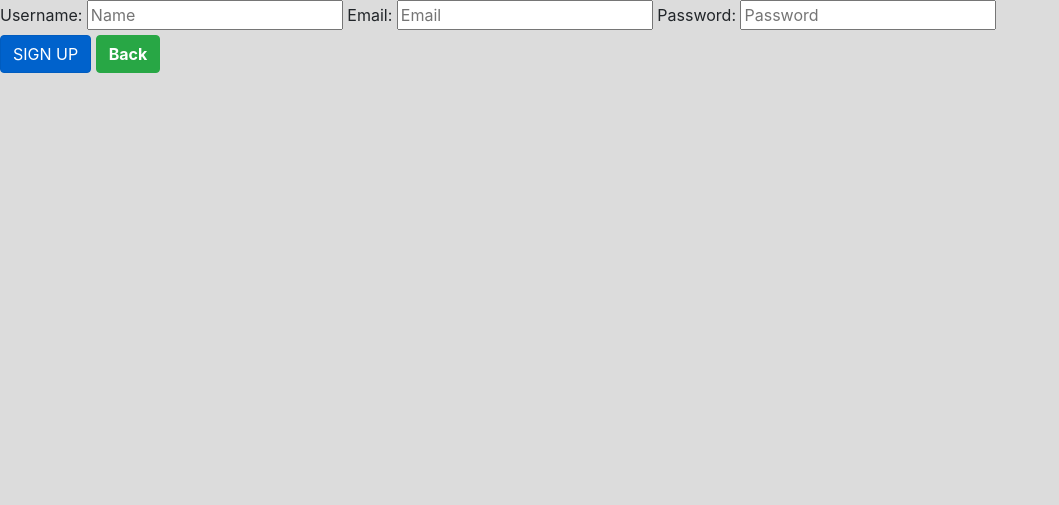
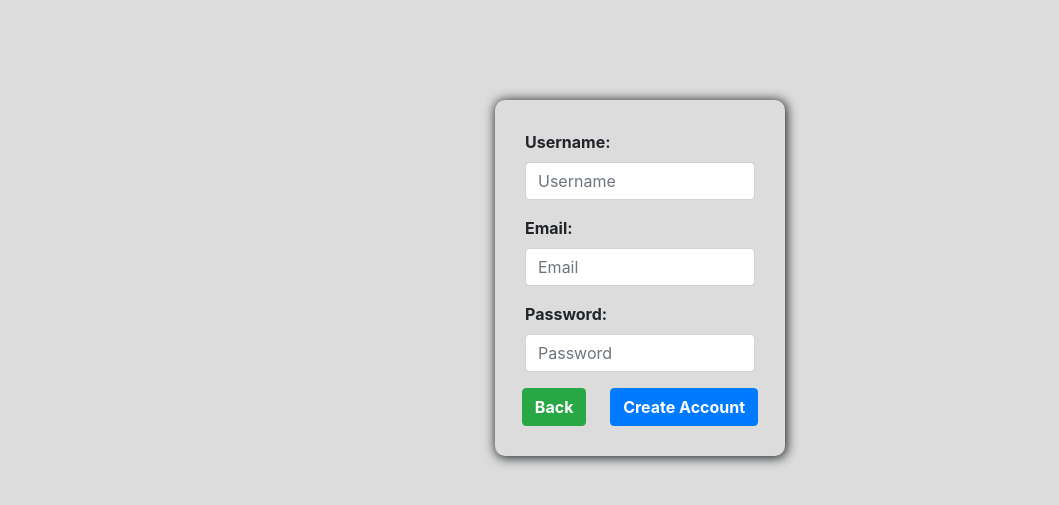
Before and after one commit to melvilleng/bnsmarketplace, a Flask app: page /create_user in a window 1280 px wide. Shown: the part 75-580 px from the top of the page, without its empty margins (0-1059 px from the left). Run offline with Flask 2, Linux system fonts and the light colour scheme; some libraries are stand-ins or nearby versions; some web fonts are replaced.

Commit message:
change signup page layout

```diff
--- a/buynsell/templates/signup.template.html
+++ b/buynsell/templates/signup.template.html
@@ -1,20 +1,29 @@
 {% extends "base.template.html"%}
 {%block content%}
-<body>
-<div id="container-signup">
-    <form method="POST">
-        <label>Username: </label>
-        <input type="text" name="username" placeholder="Name"/>
-        <label>Email: </label>
-        <input type="text" name="email" placeholder="Email"/>
-        <label>Password: </label>
-        <input type="text" name="password" placeholder="Password"/>
-        <div id="low">
-        <input class="btn btn-primary active" type="submit" value="SIGN UP">
-        <a class="btn btn-outline-success active" id="register" href="{{url_for('show_product')}}" role="button"><b>Back</b></a>
+
+<div class="container-fluid">
+    <div class="row justify-content-center">
+        <div class="col-12 col-sm-6 col-md-3">
+            <form class="form-container" method="POST">
+            <div class="form-group">
+                <label><b>Username: </b></label>
+                <input type="text" class="form-control" name="username" placeholder="Username"/>
+            </div>
+            <div class="form-group">
+                <label><b>Email: </b></label>
+                <input type="text" class="form-control" name="email" placeholder="Email"/>
+            </div>
+            <div class="form-group">
+                <label><b>Password: </b></label>
+                <input type="password" class="form-control" name="password" placeholder="Password"/>
+            </div>
+            <div class="row" style="justify-content:space-around;">
+            <a type="button" class="btn btn-success" href="{{url_for('show_product')}}"><b>Back</b></a>
+            <button type="submit" class="btn btn-primary"><b>Create Account</b></button>
+            </div>
+            </form>
         </div>
-    </form>
+    </div>
 </div>
-</body>
 
 {%endblock%}
```
